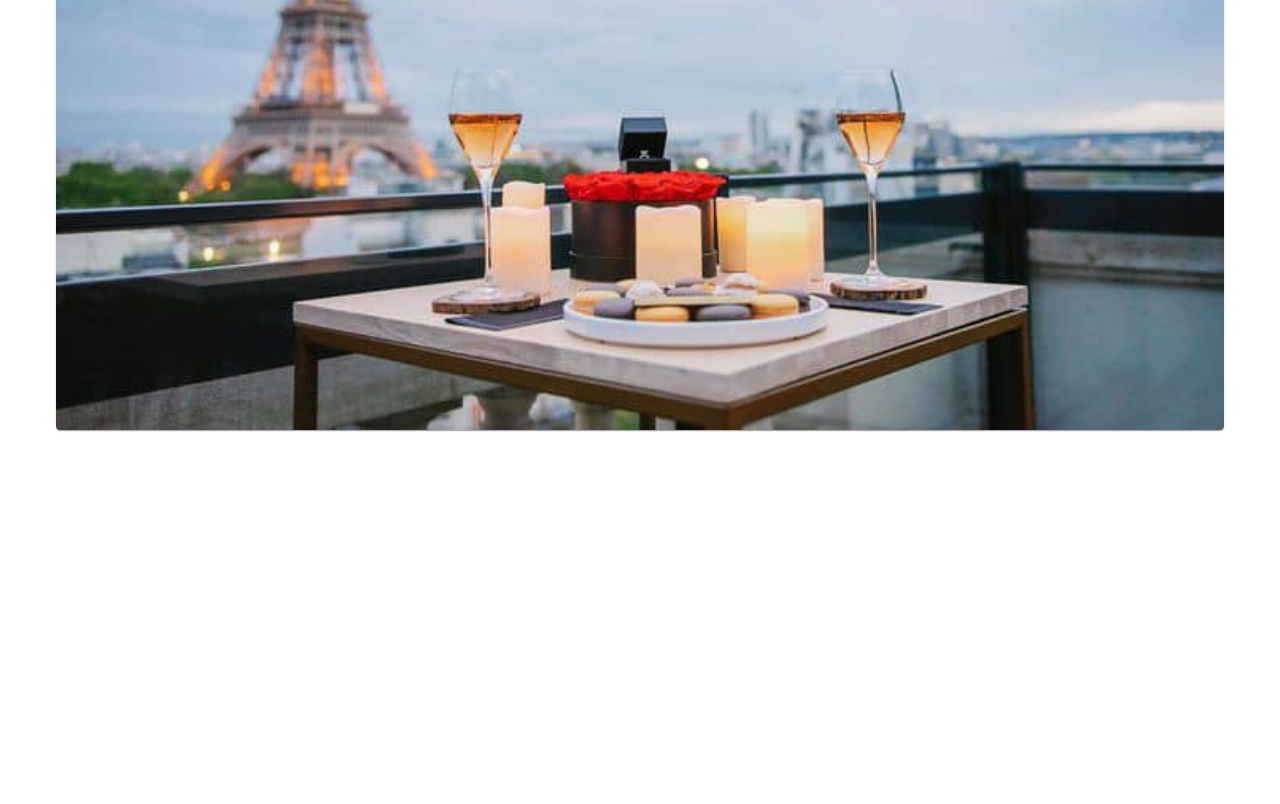
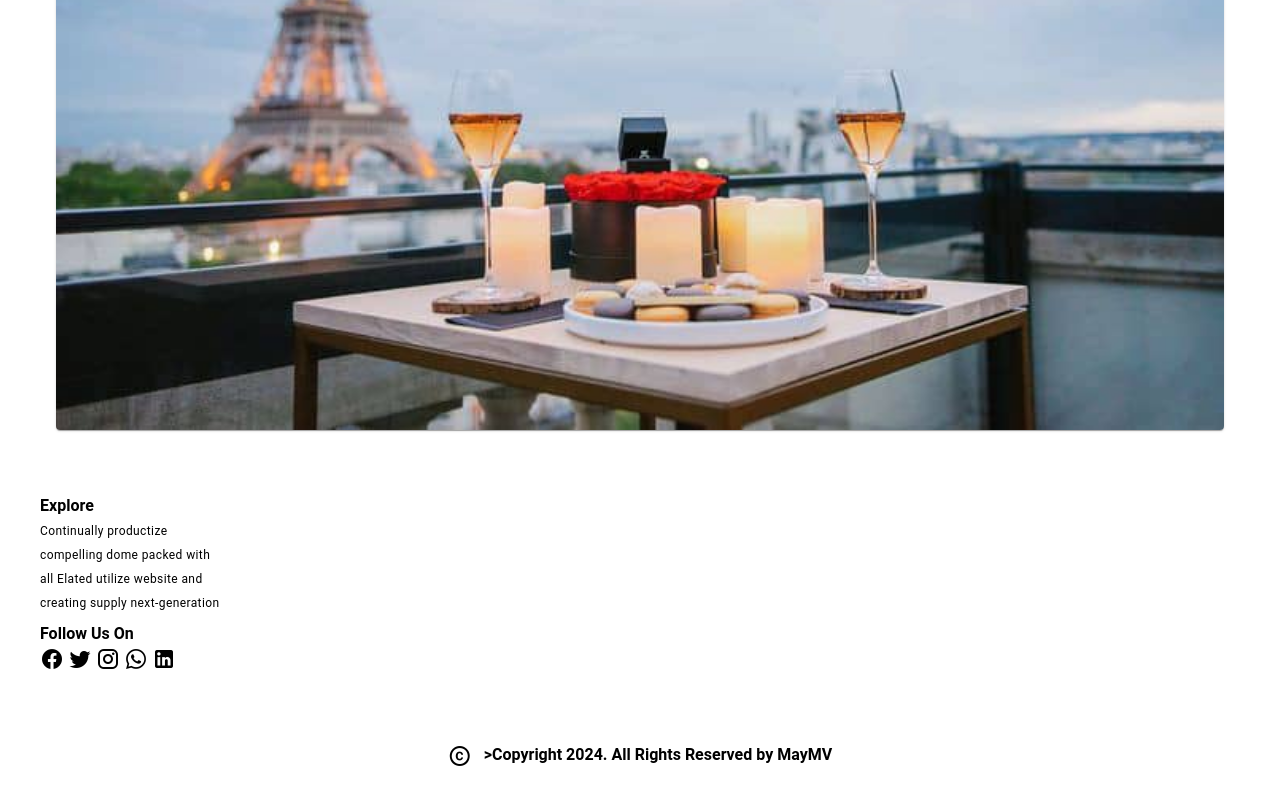
Before and after one commit to maydamv/Travel-agency, a Vue app: page / in a window 1280 px wide. Shown: the part 3617-4421 px from the top of the page. Before the commit the page ends 4063 px from the top, so only its background shows below. Built offline with nearby package versions, Linux system fonts and the light colour scheme.

Commit message:
rename Footer as Footer_my and add first col in this component

```diff
--- a/src/components/Footer.vue
+++ b/src/components/Footer_my.vue
@@ -1,7 +1,25 @@
 <template>
     <v-footer color="#FFFFFF" class="d-flex flex-column">
         <div class="d-flex w-100 px-6 pb-10 pt-8">
+            <v-row>
+                <v-col cols="12" sm="3">
+                    <h4 class="mt-2">Explore</h4>
+                    <span class="text-caption">
+                        Continually productize<br />
+                        compelling dome packed with<br />
+                        all Elated utilize website and
+                        <br />creating supply next-generation
+                    </span>
+                    <br />
+                    <h4 class="mt-2">Follow Us On</h4>
+                    <v-icon class="mr-1">mdi mdi-facebook</v-icon>
+                    <v-icon class="mr-1">mdi mdi-twitter</v-icon>
+                    <v-icon class="mr-1">mdi mdi-instagram</v-icon>
+                    <v-icon class="mr-1">mdi mdi-whatsapp</v-icon>
+                    <v-icon class="mr-1">mdi mdi-linkedin</v-icon>
+                </v-col>
 
+            </v-row>
         </div>
         <div class="px-4 py-8 bgTop text-center w-100 text-black">
             <v-icon class="mr-2" color="black">mdi mdi-copyright</v-icon>
--- a/src/views/Home.vue
+++ b/src/views/Home.vue
@@ -362,13 +362,15 @@
         </v-row>
     </v-container>
 </v-main>
+<Footer_my/>
 
 </template>
 
 <script setup>
 import Navbar from "@/components/Navbar.vue"
-    import Footer from "@/components/Footer.vue"
+    import Footer from "@/components/Footer_my.vue"
     import {ref} from "vue"
+import Footer_my from "@/components/Footer_my.vue";
     const tab = ref(null);
     const model = ref(null);
     const icons = ref(["mdi-rewind","mdi-play", "mdi-fast-forward"]);
```
